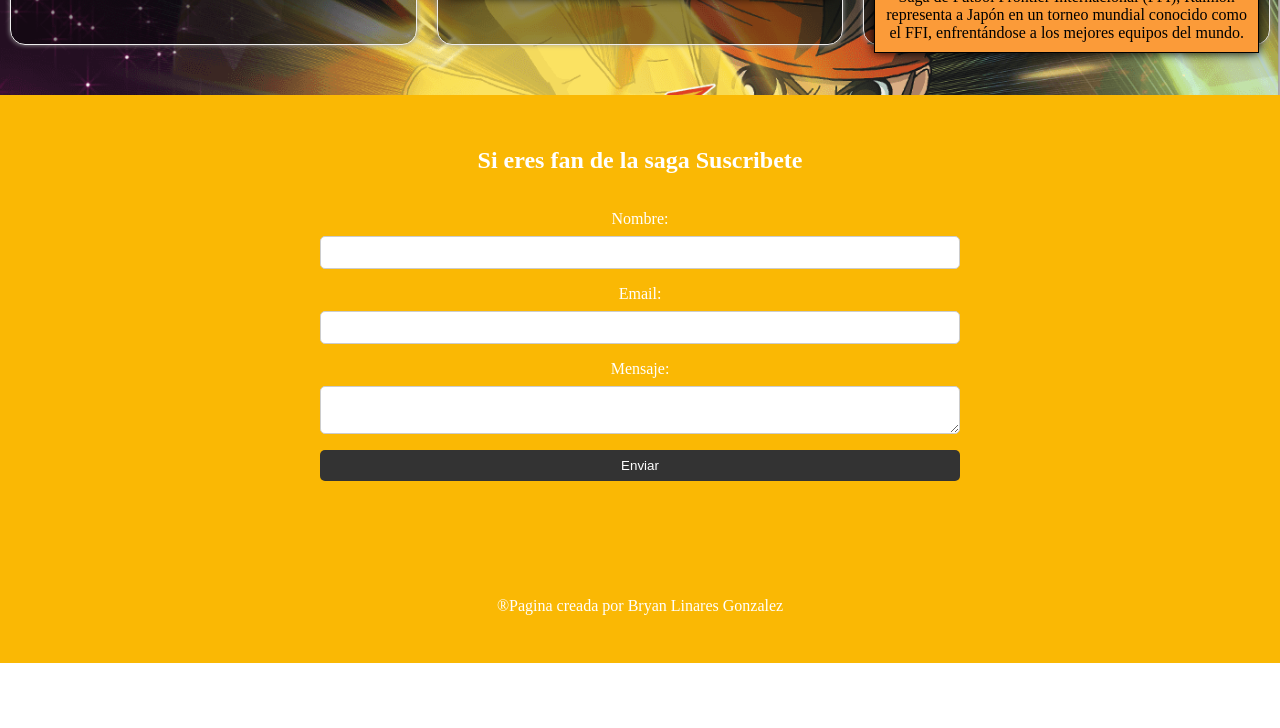
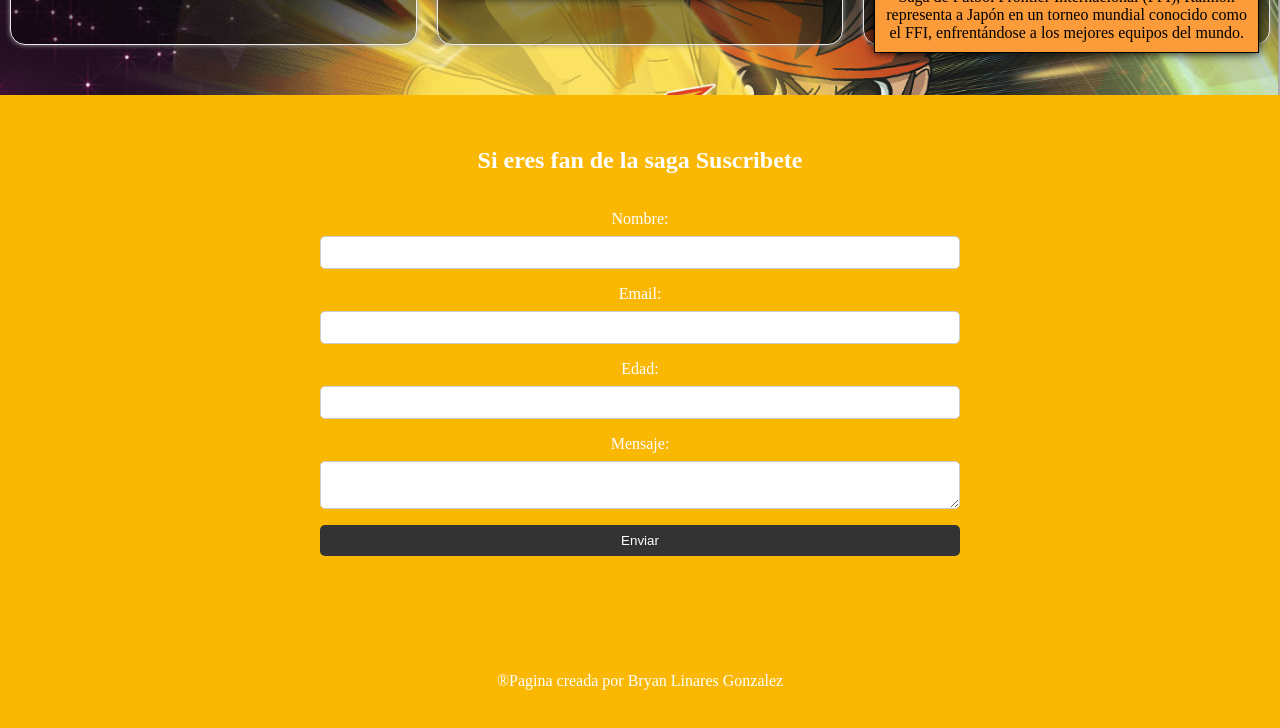
Before and after one commit to Bryanliinaress/EjercicioFinal-1-Trimestre, a plain HTML site: page Resultados_de_la_Liga.html in a window 1280 px wide. Shown: the part 1156-1884 px from the top of the page. Before the commit the page ends 1819 px from the top, so only its background shows below. Drawn offline with Linux system fonts and the light colour scheme.

Commit message:
Update Resultados_de_la_Liga.html

```diff
--- a/Resultados_de_la_Liga.html
+++ b/Resultados_de_la_Liga.html
@@ -232,6 +232,8 @@
             <input type="text" id="nombre" name="nombre" required>
             <label for="email">Email:</label>
             <input type="email" id="email" name="email" required>
+            <label for="Edad">Edad:</label>
+            <input type="number" id="Edad" name="Edad" required>
             <label for="mensaje">Mensaje:</label>
             <textarea id="mensaje" name="mensaje"></textarea>
             <button type="submit">Enviar</button>
```
